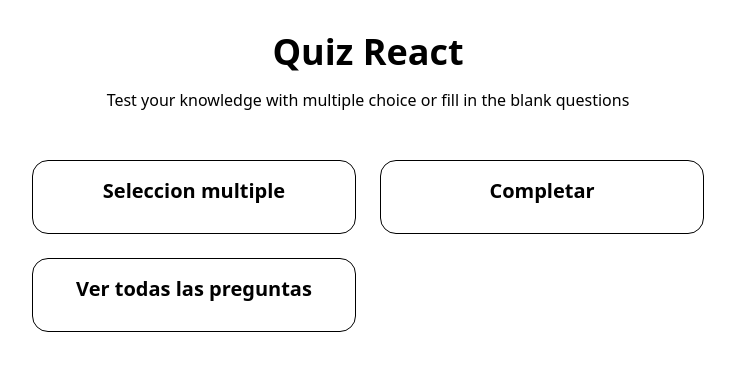
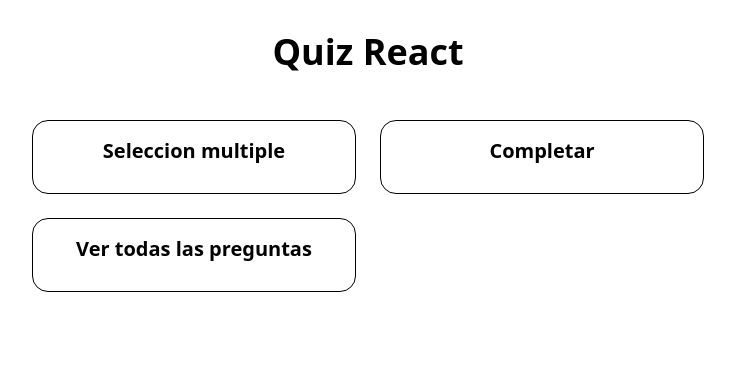
Before and after one commit to StalinAM/quiz-react, a React (Vite) app: page / in a window 1280 px wide. Shown: the top 370 px of the page, without its empty margins (272-1007 px from the left). Built offline with nearby package versions, Linux system fonts and the light colour scheme.

Commit message:
Integrate AllChoice component to display questions and answers according to the type of questionnaire selected

```diff
--- a/src/App.jsx
+++ b/src/App.jsx
@@ -2,13 +2,12 @@
 import { useState } from 'react'
 import { MultipleChoice } from './components/MultipleChoice'
 import { CompleteChoice } from './components/CompleteChoice'
+import { AllChoice } from './components/AllChoice'
 import { QuizTypeSelector } from './components/QuizTypeSelector'
 
 function App() {
   const { quizType, setQuizType, questions } = useQuizStore()
   const [score, setScore] = useState(0)
-
-  console.log(quizType)
 
   const handleQuizComplete = (finalScore) => {
     setScore(finalScore)
@@ -19,10 +18,6 @@
       <div className='max-w-2xl mx-auto'>
         <div className='text-center mb-12 animate-fade-in'>
           <h1 className='text-4xl font-bold mb-4'>Quiz React</h1>
-          <p className='text-muted-foreground'>
-            Test your knowledge with multiple choice or fill in the blank
-            questions
-          </p>
         </div>
 
         {!quizType ? (
@@ -35,10 +30,16 @@
                 questions={questions}
               />
             ) : (
-              <CompleteChoice
-                onComplete={handleQuizComplete}
-                questions={questions}
-              />
+              <>
+                {quizType === 'complete' ? (
+                  <CompleteChoice
+                    onComplete={handleQuizComplete}
+                    questions={questions}
+                  />
+                ) : (
+                  <AllChoice questions={questions} />
+                )}
+              </>
             )}
           </div>
         )}
```
